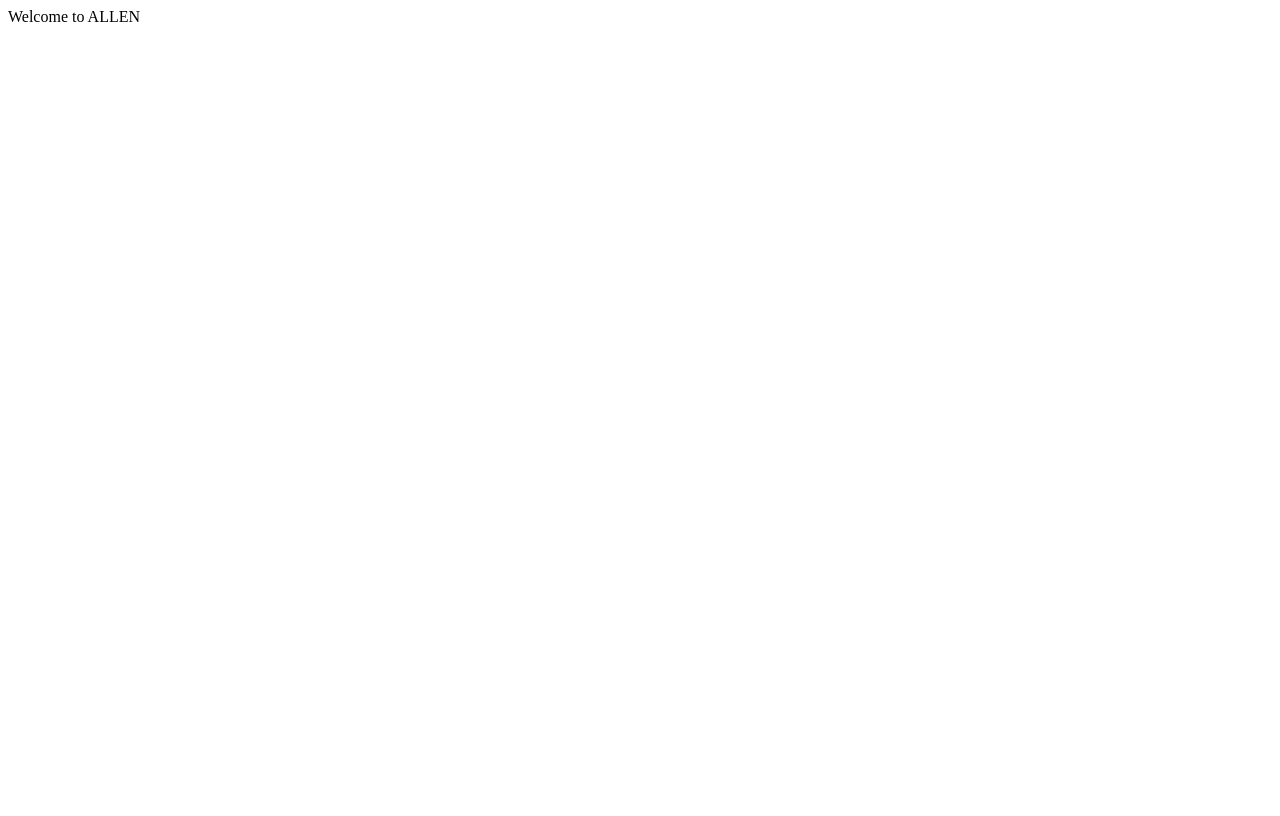
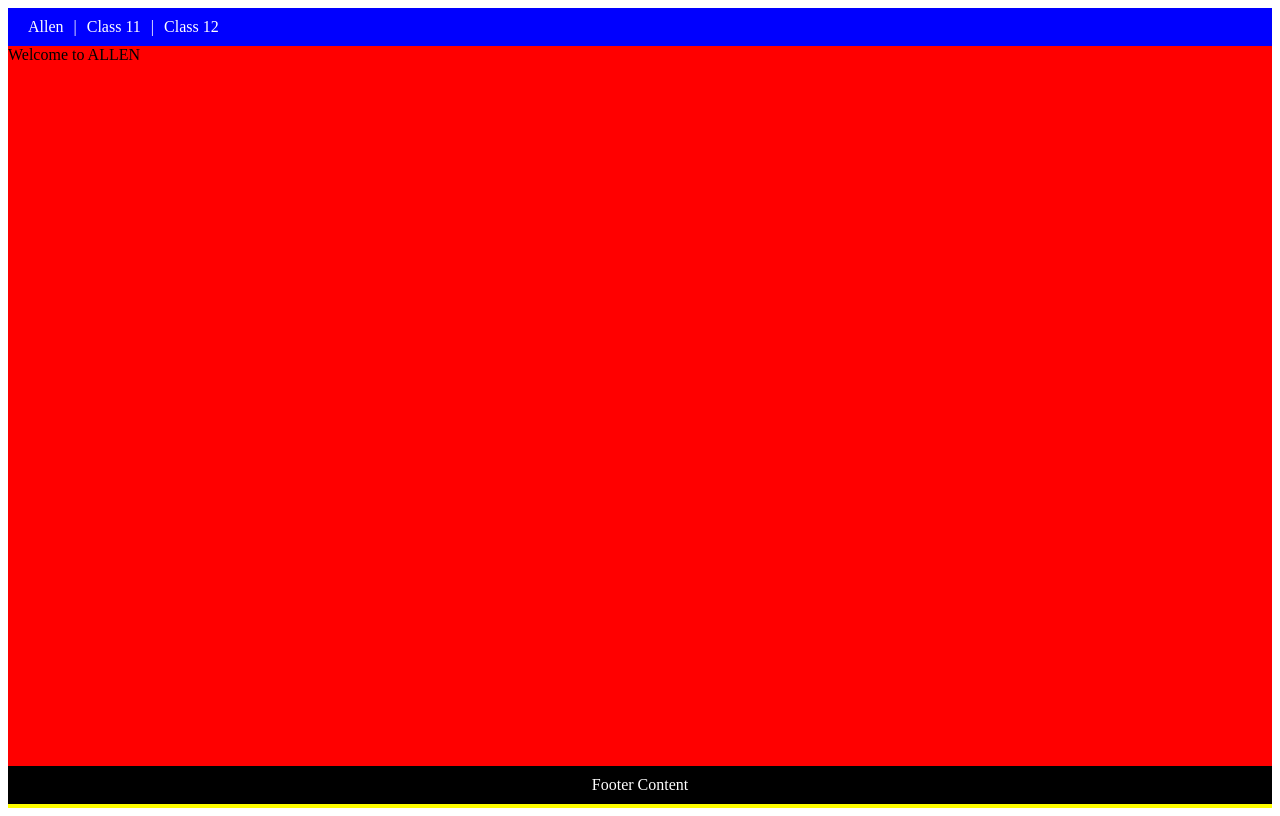
Before and after one commit to vinsmokejazz/learning-log, a React (Vite) app in the folder react-prc/: page / in a window 1280 px wide. Built offline with nearby package versions, Linux system fonts and the light colour scheme.

Commit message:
routes and layout

```diff
--- a/react-prc/src/App.jsx
+++ b/react-prc/src/App.jsx
@@ -1,36 +1,71 @@
 import React from "react";
-import {BrowserRouter, Routes, Route} from "react-router-dom";
+import { BrowserRouter, Routes, Route, Link, Outlet } from "react-router-dom";
 
-function App(){
-    return <div>
-        <BrowserRouter>
+function App() {
+  return (
+    <div>
+      <BrowserRouter>
         <Routes>
-            <Route path="/neet/online-coaching-class-11" element={<Class11Program/>}/>
-            <Route path="/neet/online-coaching-class-12" element={<Class12Program/>}/>
-            <Route path="/" element={<Landing/>}/>
+          <Route path="/" element={<Layout />}>
+            <Route index element={<Landing />} />
+            <Route path="neet/online-coaching-class-11" element={<Class11Program />} />
+            <Route path="neet/online-coaching-class-12" element={<Class12Program />} />
+            <Route path="*" element={<div>Page Not Found</div>} />
+          </Route>
         </Routes>
-        </BrowserRouter>
+      </BrowserRouter>
     </div>
+  );
+}
+
+function Layout() {
+  return (
+    <div style={{ height: "100vh", background: "yellow" }}>
+      <Header />
+      <div style={{ height: "90vh", background: "red" }}>
+        <Outlet />
+      </div>
+      <footer style={{ background: "black", color: "white", textAlign: "center", padding: "10px" }}>
+        Footer Content
+      </footer>
+    </div>
+  );
+}
+
+function Header() {
+  return (
+    <div style={{ background: "blue", color: "white", padding: "10px" }}>
+      <Link to="/" style={{ color: "white", textDecoration: "none", margin: "0 10px" }}>
+        Allen
+      </Link>
+      |
+      <Link
+        to="/neet/online-coaching-class-11"
+        style={{ color: "white", textDecoration: "none", margin: "0 10px" }}
+      >
+        Class 11
+      </Link>
+      |
+      <Link
+        to="/neet/online-coaching-class-12"
+        style={{ color: "white", textDecoration: "none", margin: "0 10px" }}
+      >
+        Class 12
+      </Link>
+    </div>
+  );
 }
 
 function Landing() {
-    return <div>
-        Welcome to ALLEN
-    </div>
+  return <div>Welcome to ALLEN</div>;
 }
 
-function Class11Program(){
-    return <div>
-        Class 11
-    </div>
+function Class11Program() {
+  return <div>Class 11</div>;
 }
 
-function Class12Program(){
-    return <div>
-        Class 12
-    </div>
+function Class12Program() {
+  return <div>Class 12</div>;
 }
 
-
-
-export default App
+export default App;
```
